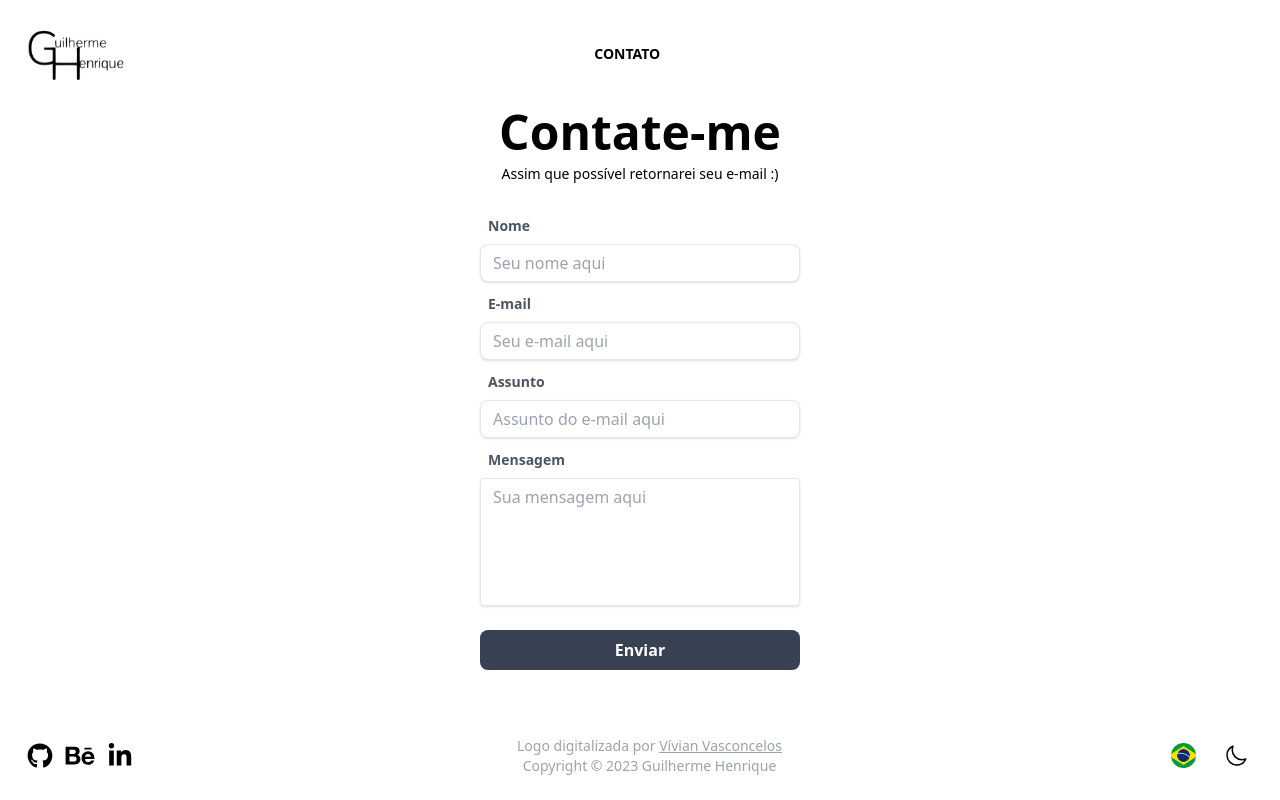
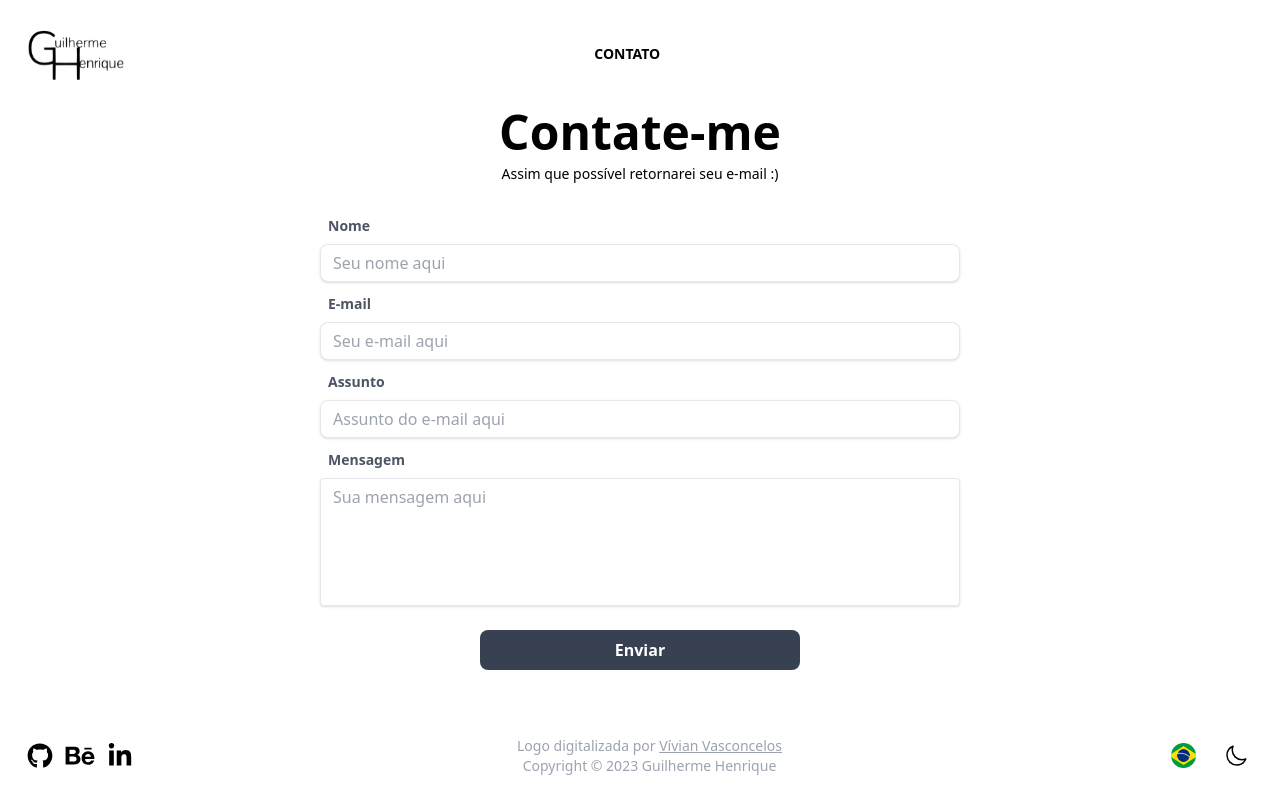
Before and after one commit to euguiihenry/Guilherme-Henrique-Portfolio, an Angular app: page /contact in a window 1280 px wide. Built offline with nearby package versions, Linux system fonts and the light colour scheme.

Commit message:
style: changing contact page style for a better approach

```diff
--- a/src/app/pages/contact/contact.component.css
+++ b/src/app/pages/contact/contact.component.css
@@ -1,5 +1,9 @@
 input, button{
- border-radius: 0.5em;
+    border-radius: 0.5em;
+}
+
+input{
+    max-width: 100%;
 }
 
 .form-contact{
--- a/src/app/pages/contact/contact.component.html
+++ b/src/app/pages/contact/contact.component.html
@@ -2,7 +2,7 @@
     <h1 class="text-5xl font-bold mb-2">Contate-me</h1>
     <p class="mb-8 text-sm">Assim que possível retornarei seu e-mail :)</p>
 
-    <form class="flex flex-col w-80 form-contact">
+    <form class="flex flex-col w-80 lg:w-2/4 form-contact">
         <label class="mb-2 font-bold text-gray-600 ml-2 text-sm" for="name">Nome</label>
         <input
             class="mb-3 shadow appearance-none border rounded py-2 px-3 text-gray-700 leading-tight focus:outline-none focus:shadow-outline"
@@ -23,10 +23,11 @@
             class="mb-6 shadow appearance-none border rounded py-2 px-3 text-gray-700 leading-tight focus:outline-none focus:shadow-outline h-32 resize-none"
             id="message" placeholder="Sua mensagem aqui" required></textarea>
 
-        <button
-            class="bg-gray-700 hover:bg-blue-700 text-white font-bold py-2 px-4 rounded focus:outline-none focus:shadow-outline"
-            type="submit">
-            Enviar
-        </button>
+        <div class="flex justify-center">
+            <button class="bg-gray-700 hover:bg-blue-700 text-white font-bold py-2 px-4 rounded focus:outline-none focus:shadow-outline w-80" type="submit">
+                Enviar
+            </button>
+        </div>
+
     </form>
 </div>
```
